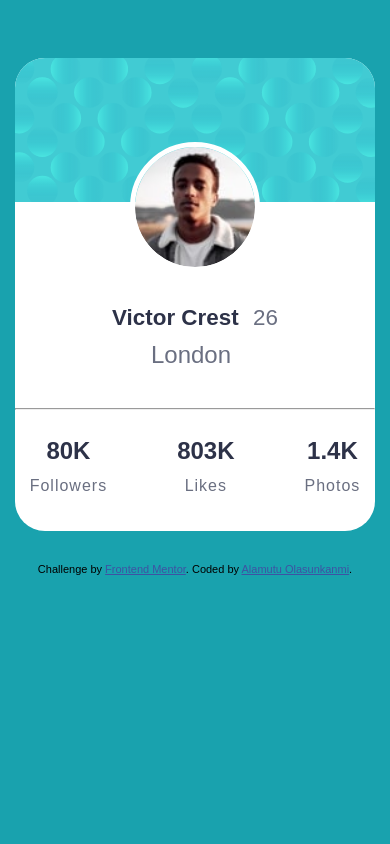
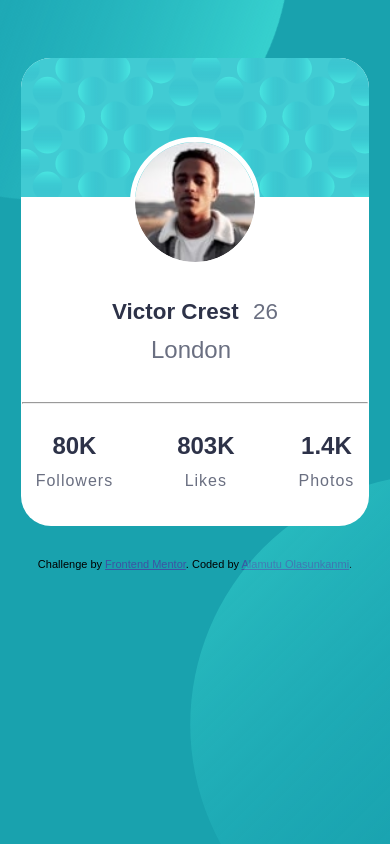
Before and after one commit to Programming-buddie/Profile-Card-Component, a plain HTML site: page index.html in a window 390 px wide. Drawn offline with Linux system fonts and the light colour scheme.

Commit message:
styled mobile and desktop design

```diff
--- a/index.html
+++ b/index.html
@@ -15,6 +15,8 @@
   </style>
 </head>
 <body>
+  <img src="images/bg-pattern-top.svg" class="top">
+  <img src="./images/bg-pattern-bottom.svg" class="bottom">
   <section>
     <img src="./images/bg-pattern-card.svg" alt="profile-design">
     <img src="./images/image-victor.jpg" alt="image of victor">
--- a/style.css
+++ b/style.css
@@ -6,7 +6,23 @@ body{
     background-repeat: no-repeat;
     gap: 2rem;
 }
+.top,.bottom{
+    position: fixed;
+    object-fit:cover;
+    width: 500px;
+    height: 500px;
+}
+.top{
+    left: -100px;
+    top: -140px;
+    rotate: 65deg;
+    border-radius: 50%;
+}
+.bottom{
 
+    right: -150px;
+    bottom: -100px
+}
 section{
     margin: 0rem 0px 0px 0rem;
     background-color: hsl(0, 0%, 100%);
@@ -16,10 +32,11 @@ section{
     align-self:center;
     justify-self: center;
     width: 25rem;
-    /* position: relative; */
+    position: relative;
     /* top: -950px;
     left: -300px; */
-    margin-top: 50px;}
+    margin-top: 50px;
+    z-index: 1;}
 section img[alt="profile-design"]{
     height: 100%;
     width: 100%;
@@ -72,7 +89,7 @@ hr{
     display: flex;
     justify-content: space-around;
     align-self: center;
-    gap: 4.375rem;
+    gap: 4rem;
     padding: 0rem;
 }
 .stats h2{
@@ -92,11 +109,21 @@ hr{
 }
 
 @media (max-width: 600px) {
+    .top{
+    left: -210px;
+    top: -300px;
+    rotate: 65deg;
+    border-radius: 50%;
+}
+.bottom{
+    right: -300px;
+    bottom: -130px
+}
     section{
-        width: 22.5rem;
-        /* margin: 5rem auto; */
+        width: 21.7rem;
+
     }
     hr{
-        width: 22.4rem;
+        max-width: 21.5rem;
     }
 }
```
